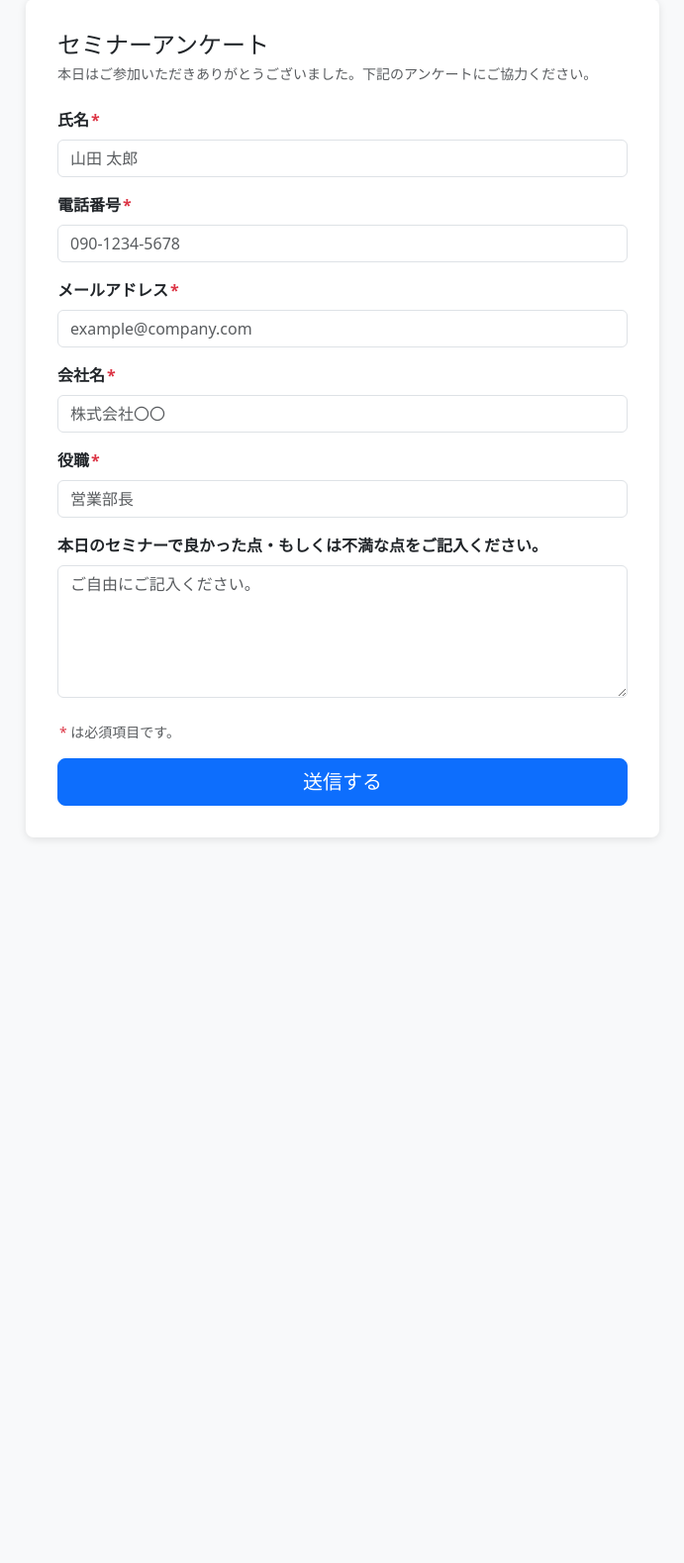
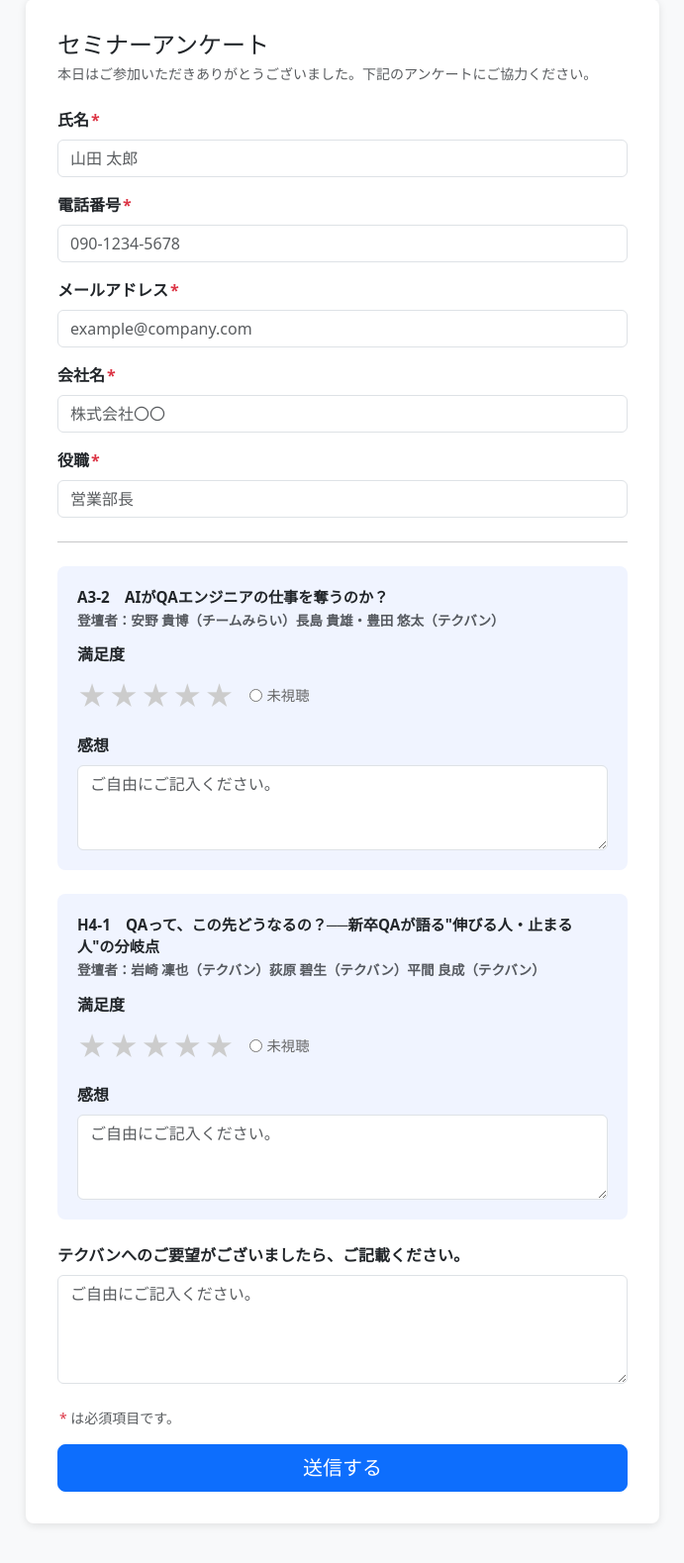
Before and after one commit to Kishi-Satoshi/survey, a Flask app: page / in a window 1280 px wide. Shown: the part 41-1620 px from the top of the page at 99% size, without its empty margins (294-985 px from the left). Before the commit the page ends 889 px from the top, so only its background shows below. Run offline with Flask 3, Linux system fonts and the light colour scheme.

Commit message:
2セミナー対応: 星5段階評価+未視聴+感想+テクバンへのご要望に変更
- A3-2「AIがQAエンジニアの仕事を奪うのか？」の満足度(星5段階+未視聴)と感想を追加
- H4-1「QAって、この先どうなるの？」の満足度(星5段階+未視聴)と感想を追加
- 「本日のセミナーで良かった点・もしくは不満な点」を削除し「テクバンへのご要望」に変更
- DB/CSVスキーマを新フィールド構成に更新

https://claude.ai/code/session_01TSXfBYrdznwg9HnJBHLdkV

```diff
--- a/app.py
+++ b/app.py
@@ -75,7 +75,11 @@ def submit():
         "email": request.form.get("email", "").strip(),
         "company": request.form.get("company", "").strip(),
         "position": request.form.get("position", "").strip(),
-        "comment": request.form.get("comment", "").strip(),
+        "seminar1_rating": request.form.get("seminar1_rating", "").strip(),
+        "seminar1_comment": request.form.get("seminar1_comment", "").strip(),
+        "seminar2_rating": request.form.get("seminar2_rating", "").strip(),
+        "seminar2_comment": request.form.get("seminar2_comment", "").strip(),
+        "request": request.form.get("request", "").strip(),
     }
 
     errors = {}
@@ -93,7 +97,11 @@ def submit():
         "メールアドレス": values["email"],
         "会社名": values["company"],
         "役職": values["position"],
-        "セミナー感想": values["comment"],
+        "A3-2 満足度": values["seminar1_rating"],
+        "A3-2 感想": values["seminar1_comment"],
+        "H4-1 満足度": values["seminar2_rating"],
+        "H4-1 感想": values["seminar2_comment"],
+        "テクバンへのご要望": values["request"],
     }
 
     if _use_pg:
--- a/db.py
+++ b/db.py
@@ -14,9 +14,15 @@ try:
 except ImportError:
     pg8000 = None
 
-FIELDNAMES = ["受付日時", "氏名", "電話番号", "メールアドレス", "会社名", "役職", "セミナー感想"]
+FIELDNAMES = [
+    "受付日時", "氏名", "電話番号", "メールアドレス", "会社名", "役職",
+    "A3-2 満足度", "A3-2 感想", "H4-1 満足度", "H4-1 感想", "テクバンへのご要望",
+]
 
-_DB_COLS = ["submitted_at", "name", "phone", "email", "company", "position", "comment"]
+_DB_COLS = [
+    "submitted_at", "name", "phone", "email", "company", "position",
+    "seminar1_rating", "seminar1_comment", "seminar2_rating", "seminar2_comment", "request",
+]
 _JP_TO_DB = dict(zip(FIELDNAMES, _DB_COLS))
 _DB_TO_JP = dict(zip(_DB_COLS, FIELDNAMES))
 
@@ -59,7 +65,11 @@ def init_db():
                 email TEXT NOT NULL,
                 company TEXT NOT NULL,
                 position TEXT NOT NULL,
-                comment TEXT NOT NULL DEFAULT ''
+                seminar1_rating TEXT NOT NULL DEFAULT '',
+                seminar1_comment TEXT NOT NULL DEFAULT '',
+                seminar2_rating TEXT NOT NULL DEFAULT '',
+                seminar2_comment TEXT NOT NULL DEFAULT '',
+                request TEXT NOT NULL DEFAULT ''
             )
         """)
         return True
@@ -80,8 +90,10 @@ def save_response(data: dict):
     try:
         row = {_JP_TO_DB[k]: v for k, v in data.items()}
         conn.run(
-            "INSERT INTO responses (submitted_at, name, phone, email, company, position, comment)"
-            " VALUES (:submitted_at, :name, :phone, :email, :company, :position, :comment)",
+            "INSERT INTO responses (submitted_at, name, phone, email, company, position,"
+            " seminar1_rating, seminar1_comment, seminar2_rating, seminar2_comment, request)"
+            " VALUES (:submitted_at, :name, :phone, :email, :company, :position,"
+            " :seminar1_rating, :seminar1_comment, :seminar2_rating, :seminar2_comment, :request)",
             **row,
         )
         return True
@@ -101,7 +113,8 @@ def load_responses():
         return None
     try:
         result = conn.run(
-            "SELECT submitted_at, name, phone, email, company, position, comment"
+            "SELECT submitted_at, name, phone, email, company, position,"
+            " seminar1_rating, seminar1_comment, seminar2_rating, seminar2_comment, request"
             " FROM responses ORDER BY id"
         )
         rows = []
--- a/templates/form.html
+++ b/templates/form.html
@@ -16,6 +16,50 @@
       padding: 2rem;
     }
     .required-mark { color: #dc3545; margin-left: 2px; }
+    .seminar-section {
+      background: #f0f4ff;
+      border-radius: 8px;
+      padding: 1.25rem;
+      margin-bottom: 1.5rem;
+    }
+    .seminar-title {
+      font-size: 0.95rem;
+      font-weight: 600;
+      margin-bottom: 0.75rem;
+      line-height: 1.5;
+    }
+    .star-rating {
+      display: flex;
+      flex-direction: row-reverse;
+      justify-content: flex-end;
+      gap: 2px;
+    }
+    .star-rating input { display: none; }
+    .star-rating label {
+      font-size: 1.8rem;
+      color: #ccc;
+      cursor: pointer;
+      transition: color 0.15s;
+    }
+    .star-rating input:checked ~ label,
+    .star-rating label:hover,
+    .star-rating label:hover ~ label {
+      color: #ffc107;
+    }
+    .rating-option {
+      display: flex;
+      align-items: center;
+      gap: 1rem;
+      flex-wrap: wrap;
+    }
+    .not-watched-label {
+      font-size: 0.9rem;
+      cursor: pointer;
+      display: flex;
+      align-items: center;
+      gap: 4px;
+      color: #666;
+    }
   </style>
 </head>
 <body>
@@ -115,18 +159,102 @@
         {% endif %}
       </div>
 
-      <!-- セミナー感想 -->
+      <hr class="my-4">
+
+      <!-- セミナー1: A3-2 -->
+      <div class="seminar-section">
+        <div class="seminar-title">
+          A3-2　AIがQAエンジニアの仕事を奪うのか？<br>
+          <span class="text-muted" style="font-size:0.85rem;">登壇者：安野 貴博（チームみらい）長島 貴雄・豊田 悠太（テクバン）</span>
+        </div>
+
+        <div class="mb-3">
+          <label class="form-label fw-semibold">満足度</label>
+          <div class="rating-option">
+            <div class="star-rating">
+              <input type="radio" id="s1star5" name="seminar1_rating" value="5" {% if values.seminar1_rating == '5' %}checked{% endif %}>
+              <label for="s1star5" title="5">&#9733;</label>
+              <input type="radio" id="s1star4" name="seminar1_rating" value="4" {% if values.seminar1_rating == '4' %}checked{% endif %}>
+              <label for="s1star4" title="4">&#9733;</label>
+              <input type="radio" id="s1star3" name="seminar1_rating" value="3" {% if values.seminar1_rating == '3' %}checked{% endif %}>
+              <label for="s1star3" title="3">&#9733;</label>
+              <input type="radio" id="s1star2" name="seminar1_rating" value="2" {% if values.seminar1_rating == '2' %}checked{% endif %}>
+              <label for="s1star2" title="2">&#9733;</label>
+              <input type="radio" id="s1star1" name="seminar1_rating" value="1" {% if values.seminar1_rating == '1' %}checked{% endif %}>
+              <label for="s1star1" title="1">&#9733;</label>
+            </div>
+            <label class="not-watched-label">
+              <input type="radio" name="seminar1_rating" value="未視聴" {% if values.seminar1_rating == '未視聴' %}checked{% endif %}>
+              未視聴
+            </label>
+          </div>
+        </div>
+
+        <div>
+          <label class="form-label fw-semibold" for="seminar1_comment">感想</label>
+          <textarea
+            class="form-control"
+            id="seminar1_comment"
+            name="seminar1_comment"
+            rows="3"
+            placeholder="ご自由にご記入ください。"
+          >{{ values.seminar1_comment or '' }}</textarea>
+        </div>
+      </div>
+
+      <!-- セミナー2: H4-1 -->
+      <div class="seminar-section">
+        <div class="seminar-title">
+          H4-1　QAって、この先どうなるの？──新卒QAが語る"伸びる人・止まる人"の分岐点<br>
+          <span class="text-muted" style="font-size:0.85rem;">登壇者：岩崎 凜也（テクバン）荻原 碧生（テクバン）平間 良成（テクバン）</span>
+        </div>
+
+        <div class="mb-3">
+          <label class="form-label fw-semibold">満足度</label>
+          <div class="rating-option">
+            <div class="star-rating">
+              <input type="radio" id="s2star5" name="seminar2_rating" value="5" {% if values.seminar2_rating == '5' %}checked{% endif %}>
+              <label for="s2star5" title="5">&#9733;</label>
+              <input type="radio" id="s2star4" name="seminar2_rating" value="4" {% if values.seminar2_rating == '4' %}checked{% endif %}>
+              <label for="s2star4" title="4">&#9733;</label>
+              <input type="radio" id="s2star3" name="seminar2_rating" value="3" {% if values.seminar2_rating == '3' %}checked{% endif %}>
+              <label for="s2star3" title="3">&#9733;</label>
+              <input type="radio" id="s2star2" name="seminar2_rating" value="2" {% if values.seminar2_rating == '2' %}checked{% endif %}>
+              <label for="s2star2" title="2">&#9733;</label>
+              <input type="radio" id="s2star1" name="seminar2_rating" value="1" {% if values.seminar2_rating == '1' %}checked{% endif %}>
+              <label for="s2star1" title="1">&#9733;</label>
+            </div>
+            <label class="not-watched-label">
+              <input type="radio" name="seminar2_rating" value="未視聴" {% if values.seminar2_rating == '未視聴' %}checked{% endif %}>
+              未視聴
+            </label>
+          </div>
+        </div>
+
+        <div>
+          <label class="form-label fw-semibold" for="seminar2_comment">感想</label>
+          <textarea
+            class="form-control"
+            id="seminar2_comment"
+            name="seminar2_comment"
+            rows="3"
+            placeholder="ご自由にご記入ください。"
+          >{{ values.seminar2_comment or '' }}</textarea>
+        </div>
+      </div>
+
+      <!-- テクバンへのご要望 -->
       <div class="mb-4">
-        <label class="form-label fw-semibold" for="comment">
-          本日のセミナーで良かった点・もしくは不満な点をご記入ください。
+        <label class="form-label fw-semibold" for="request">
+          テクバンへのご要望がございましたら、ご記載ください。
         </label>
         <textarea
           class="form-control"
-          id="comment"
-          name="comment"
-          rows="5"
+          id="request"
+          name="request"
+          rows="4"
           placeholder="ご自由にご記入ください。"
-        >{{ values.comment or '' }}</textarea>
+        >{{ values.request or '' }}</textarea>
       </div>
 
       <p class="text-muted small mb-3"><span class="required-mark">*</span> は必須項目です。</p>
```
Also changed, not shown: api/index.py (+29 -8 lines).
